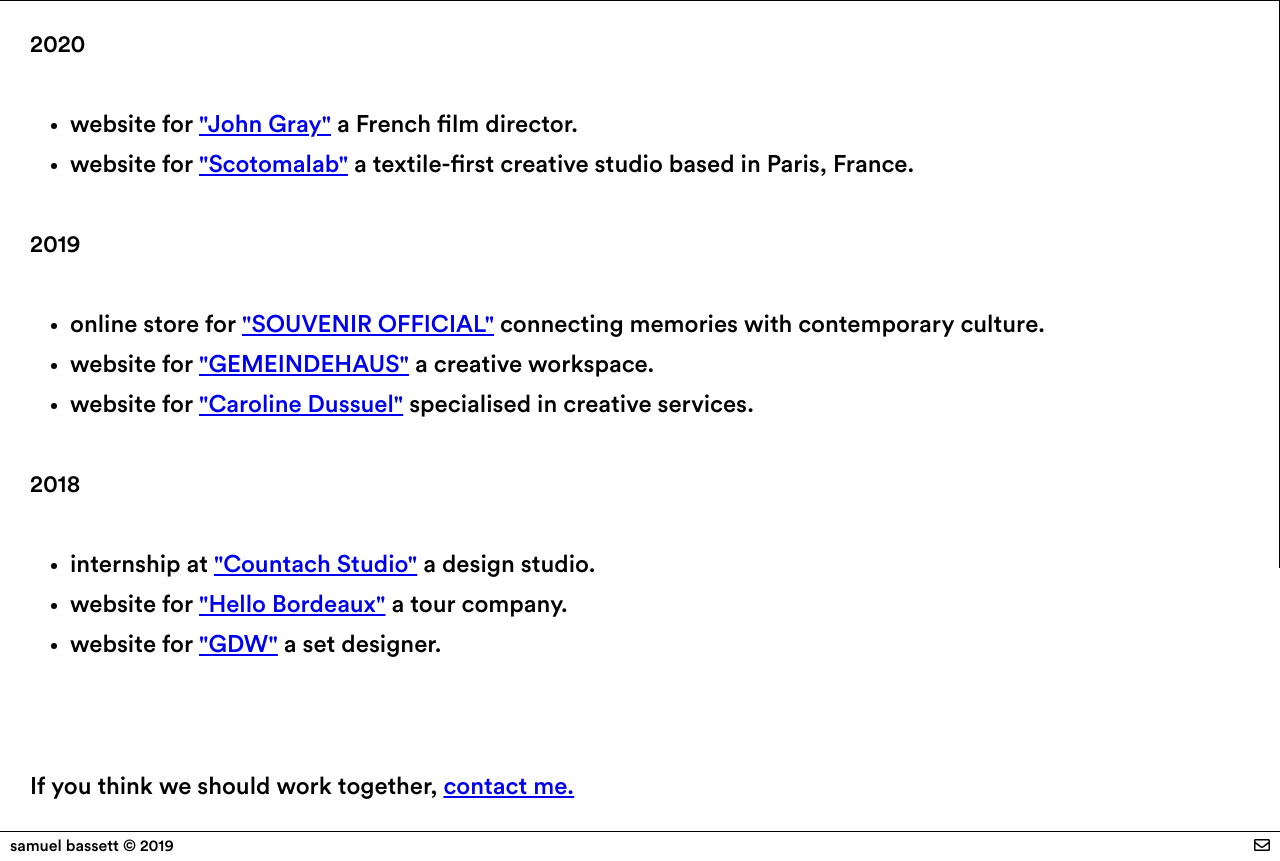
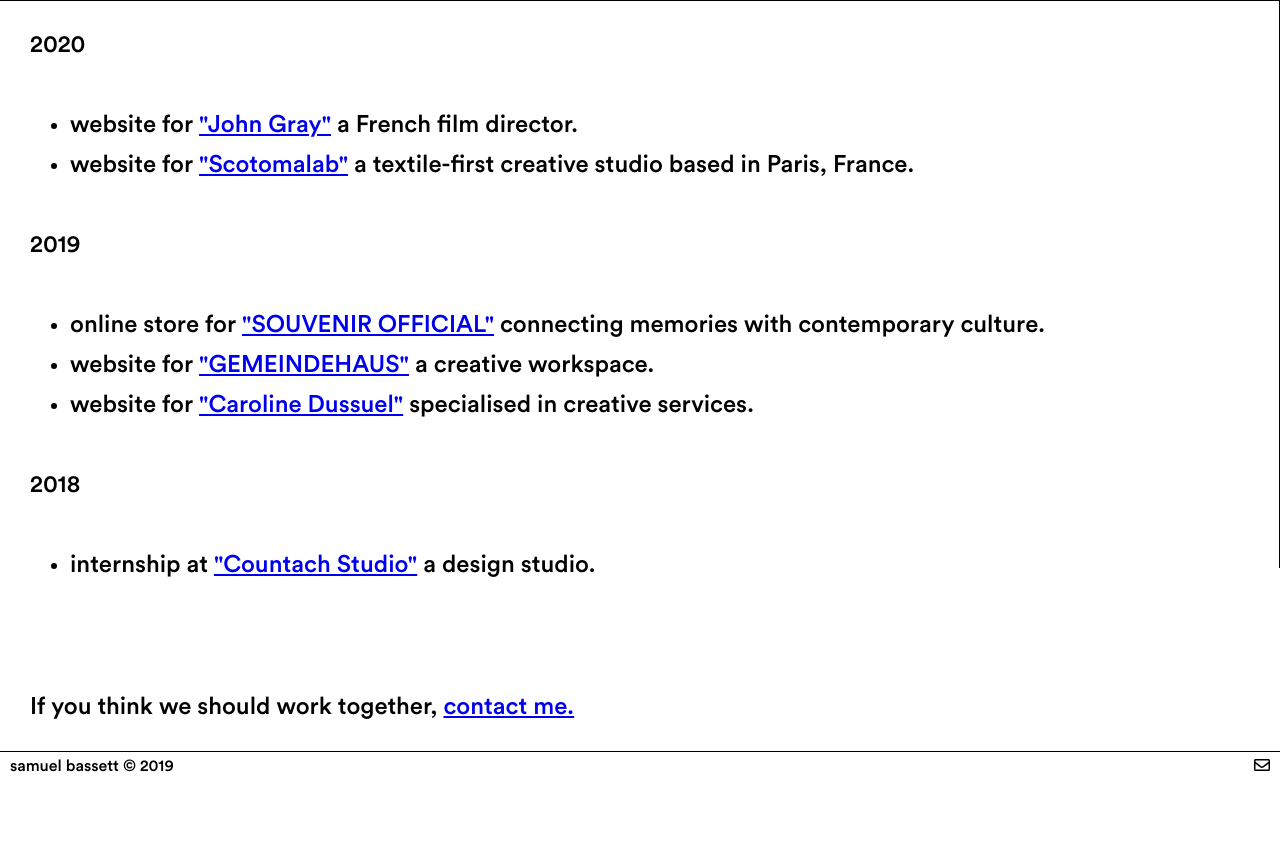
Before and after one commit to Digital-E/samuelbassett, a plain HTML site: page work.html in a window 1280 px wide. Shown: the part 232-1093 px from the top of the page. After the commit the page ends 1013 px from the top, so only its background shows below. Drawn offline with Linux system fonts and the light colour scheme.

Commit message:
Update work.html

```diff
--- a/work.html
+++ b/work.html
@@ -62,11 +62,11 @@
          <ul>
           <li>internship at <a href="http://www.countach-studio.com/" target="_blank">
            "Countach Studio"</a> a design studio.</li>
-          <li>website for <a href="https://digital-e.github.io/hellobordeaux.tours/" target="_blank">
+          <!-- <li>website for <a href="https://digital-e.github.io/hellobordeaux.tours/" target="_blank">
            "Hello Bordeaux"</a> a tour company.</li>
          <li>website for <a href="http://www.hellogdw.com/" target="_blank">
            "GDW"</a> a set designer.</li>
-        <!-- <li>website for <a href="https://digital-e.github.io/cdussuel/" target="_blank">
+         <li>website for <a href="https://digital-e.github.io/cdussuel/" target="_blank">
            "Caroline Dussuel"</a> specialised in creative services.</li>
            website for <a href="http://xxxtuning.club" target="_blank">
              "XXX Tuning Club"</a> a cutting-edge multimedia promotion organisation.</li> -->
```
